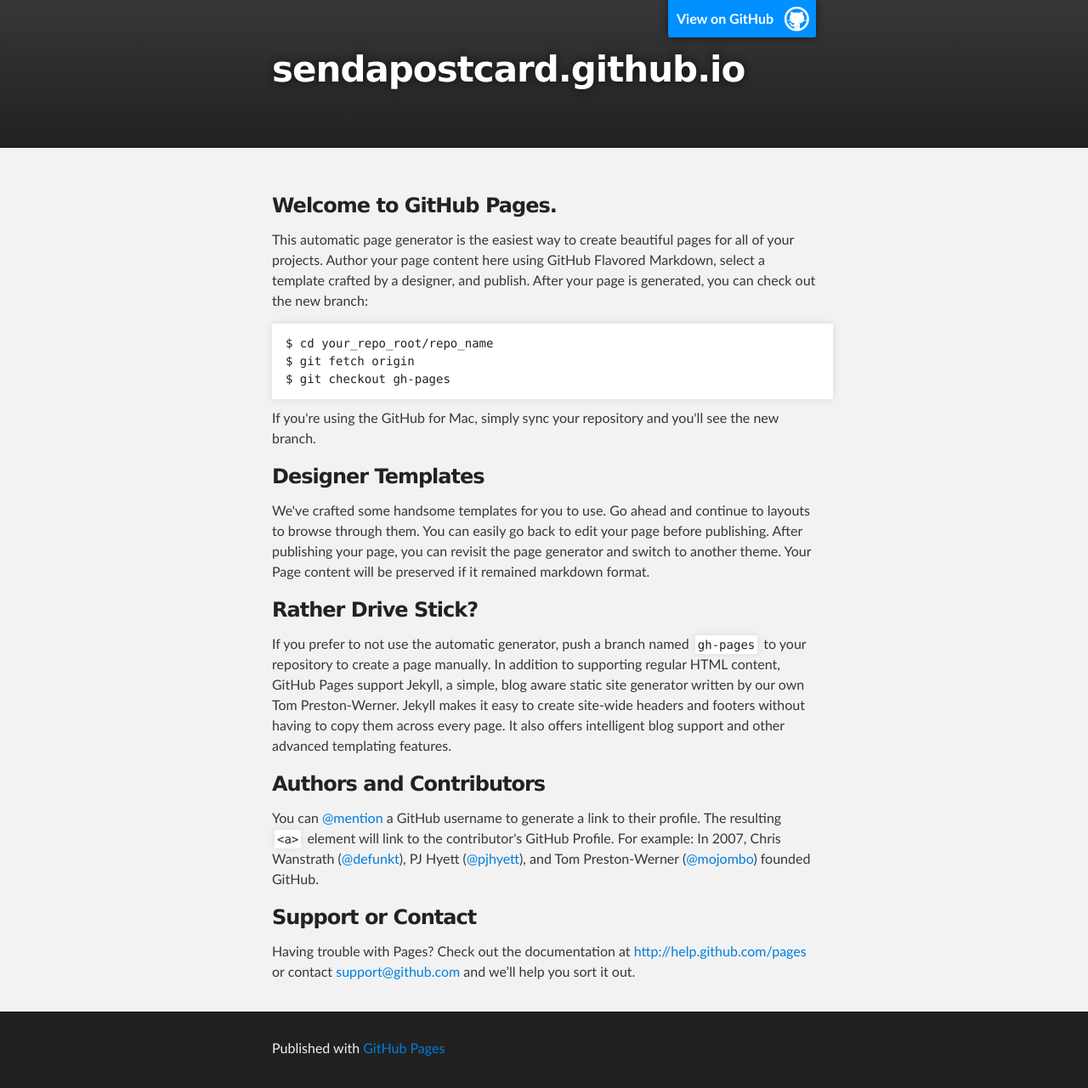
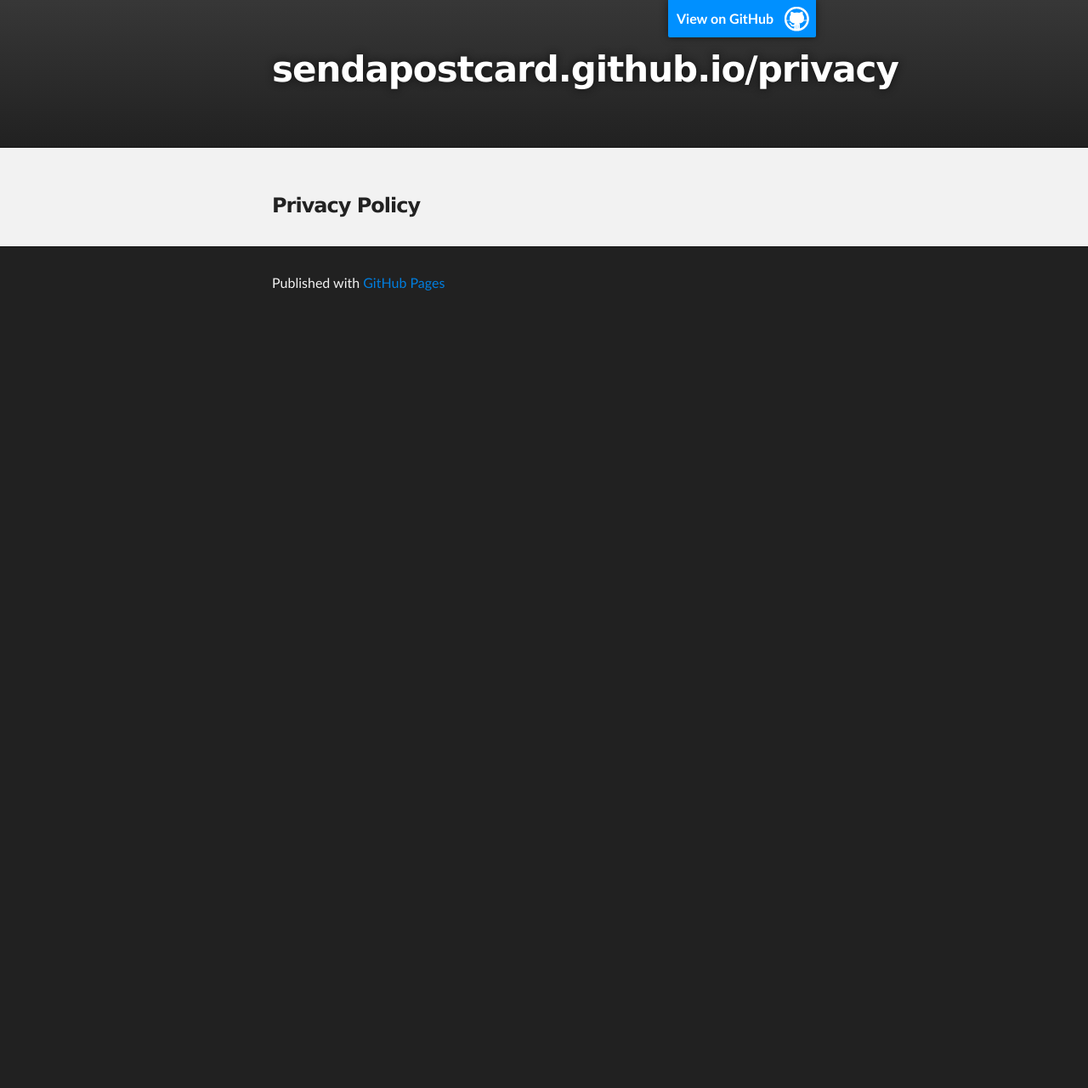
Before and after one commit to sendapostcard/sendapostcard.github.io, a plain HTML site: page index.html in a window 1280 px wide. Shown: the whole page at 85% size. After the commit the page ends 800 px from the top, so only its background shows below. Drawn offline with Linux system fonts and the light colour scheme.

Commit message:
Replace master branch with page content via GitHub

```diff
--- a/index.html
+++ b/index.html
@@ -4,11 +4,11 @@
   <head>
     <meta charset='utf-8' />
     <meta http-equiv="X-UA-Compatible" content="chrome=1" />
-    <meta name="description" content="sendapostcard.github.io : " />
+    <meta name="description" content="sendapostcard.github.io/privacy : " />
 
     <link rel="stylesheet" type="text/css" media="screen" href="stylesheets/stylesheet.css">
 
-    <title>sendapostcard.github.io</title>
+    <title>sendapostcard.github.io/privacy</title>
   </head>
 
   <body>
@@ -18,7 +18,7 @@
         <header class="inner">
           <a id="forkme_banner" href="https://github.com/sendapostcard">View on GitHub</a>
 
-          <h1 id="project_title">sendapostcard.github.io</h1>
+          <h1 id="project_title">sendapostcard.github.io/privacy</h1>
           <h2 id="project_tagline"></h2>
 
         </header>
@@ -28,36 +28,7 @@
     <div id="main_content_wrap" class="outer">
       <section id="main_content" class="inner">
         <h3>
-<a name="welcome-to-github-pages" class="anchor" href="#welcome-to-github-pages"><span class="octicon octicon-link"></span></a>Welcome to GitHub Pages.</h3>
-
-<p>This automatic page generator is the easiest way to create beautiful pages for all of your projects. Author your page content here using GitHub Flavored Markdown, select a template crafted by a designer, and publish. After your page is generated, you can check out the new branch:</p>
-
-<pre><code>$ cd your_repo_root/repo_name
-$ git fetch origin
-$ git checkout gh-pages
-</code></pre>
-
-<p>If you're using the GitHub for Mac, simply sync your repository and you'll see the new branch.</p>
-
-<h3>
-<a name="designer-templates" class="anchor" href="#designer-templates"><span class="octicon octicon-link"></span></a>Designer Templates</h3>
-
-<p>We've crafted some handsome templates for you to use. Go ahead and continue to layouts to browse through them. You can easily go back to edit your page before publishing. After publishing your page, you can revisit the page generator and switch to another theme. Your Page content will be preserved if it remained markdown format.</p>
-
-<h3>
-<a name="rather-drive-stick" class="anchor" href="#rather-drive-stick"><span class="octicon octicon-link"></span></a>Rather Drive Stick?</h3>
-
-<p>If you prefer to not use the automatic generator, push a branch named <code>gh-pages</code> to your repository to create a page manually. In addition to supporting regular HTML content, GitHub Pages support Jekyll, a simple, blog aware static site generator written by our own Tom Preston-Werner. Jekyll makes it easy to create site-wide headers and footers without having to copy them across every page. It also offers intelligent blog support and other advanced templating features.</p>
-
-<h3>
-<a name="authors-and-contributors" class="anchor" href="#authors-and-contributors"><span class="octicon octicon-link"></span></a>Authors and Contributors</h3>
-
-<p>You can <a href="https://github.com/blog/821" class="user-mention">@mention</a> a GitHub username to generate a link to their profile. The resulting <code>&lt;a&gt;</code> element will link to the contributor's GitHub Profile. For example: In 2007, Chris Wanstrath (<a href="https://github.com/defunkt" class="user-mention">@defunkt</a>), PJ Hyett (<a href="https://github.com/pjhyett" class="user-mention">@pjhyett</a>), and Tom Preston-Werner (<a href="https://github.com/mojombo" class="user-mention">@mojombo</a>) founded GitHub.</p>
-
-<h3>
-<a name="support-or-contact" class="anchor" href="#support-or-contact"><span class="octicon octicon-link"></span></a>Support or Contact</h3>
-
-<p>Having trouble with Pages? Check out the documentation at <a href="http://help.github.com/pages">http://help.github.com/pages</a> or contact <a href="mailto:support@github.com">support@github.com</a> and we’ll help you sort it out.</p>
+<a name="privacy-policy" class="anchor" href="#privacy-policy"><span class="octicon octicon-link"></span></a>Privacy Policy</h3>
       </section>
     </div>
 
```
Also changed, not shown: params.json (+1 -1 lines).
